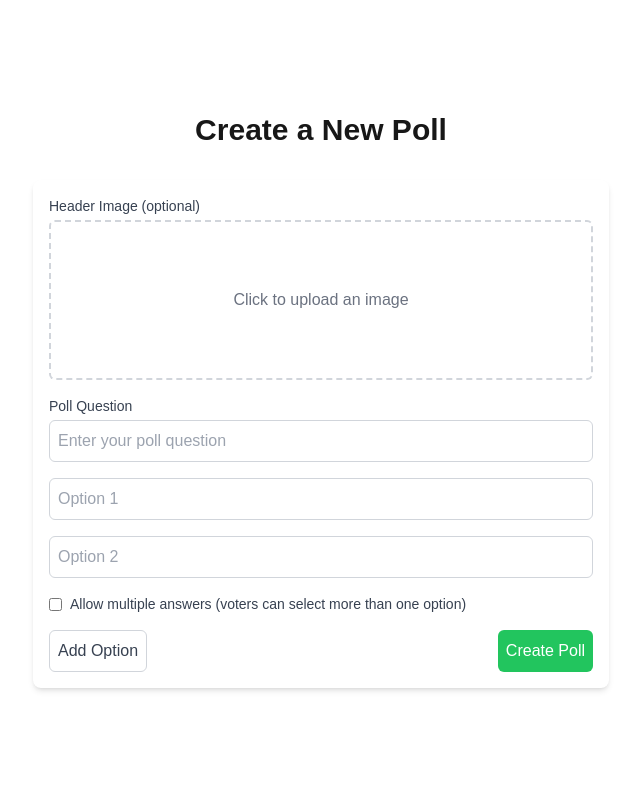
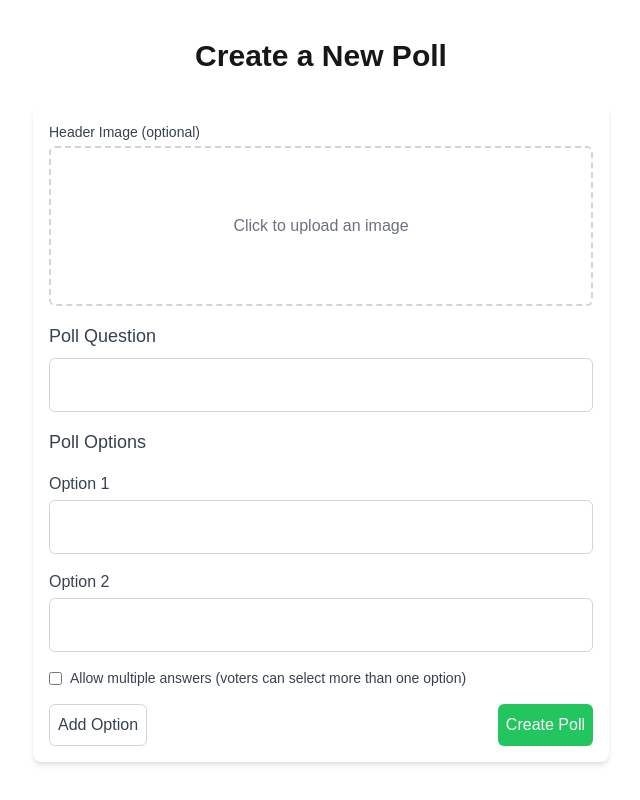
Before and after one commit to aleksiliu/QuickPoll-polling-app, a Next.js app: page / in a window 1280 px wide. Shown: the whole page, without its empty margins (319-959 px from the left). Built offline with nearby package versions, Linux system fonts and the light colour scheme.

Commit message:
Add labels

```diff
--- a/src/app/components/CreatePollForm.tsx
+++ b/src/app/components/CreatePollForm.tsx
@@ -127,7 +127,7 @@ export default function CreatePollForm() {
               className="absolute top-2 right-2 bg-white rounded-full p-1 shadow-md hover:bg-gray-100"
             >
               <svg xmlns="http://www.w3.org/2000/svg" className="h-5 w-5 text-gray-600" viewBox="0 0 20 20" fill="currentColor">
-                <path fillRule="evenodd" d="M4.293 4.293a1 1 0 011.414 0L10 8.586l4.293-4.293a1 1 0 111.414 1.414L11.414 10l4.293 4.293a1 1 0 01-1.414 1.414L10 11.414l-4.293 4.293a1 1 0 01-1.414-1.414L8.586 10 4.293 5.707a1 1 0 010-1.414z" clipRule="evenodd" />
+                <path fillRule="evenodd" d="M4.293 4.293a1 1 0 011.414 0L10 8.586l4.293-4.293a1 1 0 111.414 1.414L11.414 10l4.293 4.293a1 1 0 01-1.414 1.414L8.586 10 4.293 5.707a1 1 0 010-1.414z" clipRule="evenodd" />
               </svg>
             </button>
           </div>
@@ -141,7 +141,7 @@ export default function CreatePollForm() {
         )}
       </div>
       <div>
-        <label htmlFor="question" className="block text-sm font-medium text-gray-700 mb-1">
+        <label htmlFor="question" className="block text-lg font-medium text-gray-700 mb-2">
           Poll Question
         </label>
         <input
@@ -149,13 +149,20 @@ export default function CreatePollForm() {
           type="text"
           value={question}
           onChange={(e) => setQuestion(e.target.value)}
-          placeholder="Enter your poll question"
-          className="w-full p-2 border border-gray-300 rounded-md text-black focus:ring-blue-500 focus:border-blue-500"
+          className="w-full p-3 text-lg border border-gray-300 rounded-md text-black focus:ring-blue-500 focus:border-blue-500"
+          required
         />
       </div>
+      <div className="space-y-4">
+        <label className="block text-lg font-medium text-gray-700">Poll Options</label>
         {options.map((option, index) => (
-        <div key={index} className="flex items-center space-x-2">
+          <div key={index} className="space-y-1">
+            <label htmlFor={`option-${index}`} className="block text-base font-medium text-gray-700">
+              Option {index + 1}
+            </label>
+            <div className="flex items-center space-x-2">
               <input
+                id={`option-${index}`}
                 type="text"
                 value={option}
                 onChange={(e) => {
@@ -164,8 +171,8 @@ export default function CreatePollForm() {
                   setOptions(newOptions);
                 }}
                 onKeyDown={(e) => handleKeyDown(e, index)}
-            placeholder={`Option ${index + 1}`}
-            className="flex-grow p-2 border border-gray-300 rounded-md text-black focus:ring-blue-500 focus:border-blue-500"
+                className="flex-grow p-3 text-lg border border-gray-300 rounded-md text-black focus:ring-blue-500 focus:border-blue-500"
+                required
               />
               {options.length > 2 && (
                 <button
@@ -178,7 +185,9 @@ export default function CreatePollForm() {
                 </button>
               )}
             </div>
+          </div>
         ))}
+      </div>
       <div className="flex items-center space-x-2">
         <input
           type="checkbox"
```
Also changed, not shown: 1 other file (tests, documents, lock files or other folders). Lines whose indentation alone changed are shown as unchanged.
